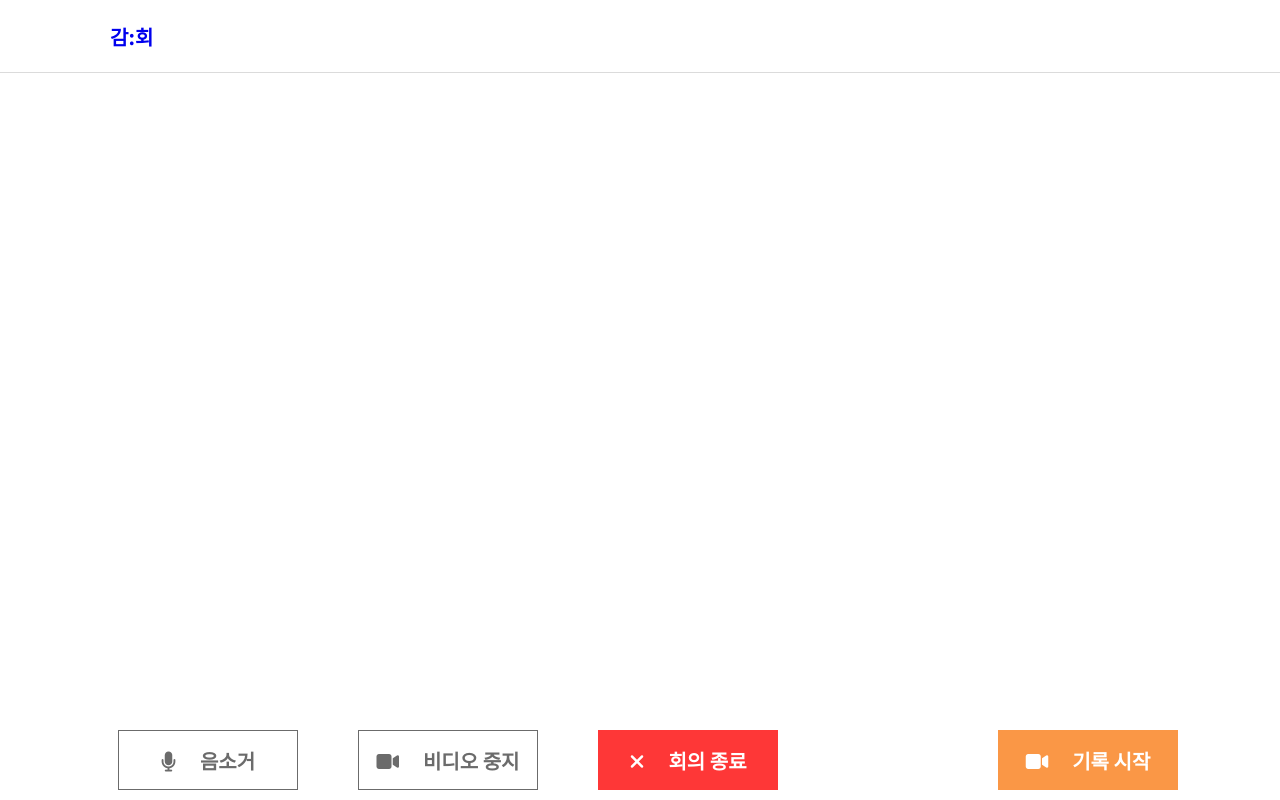
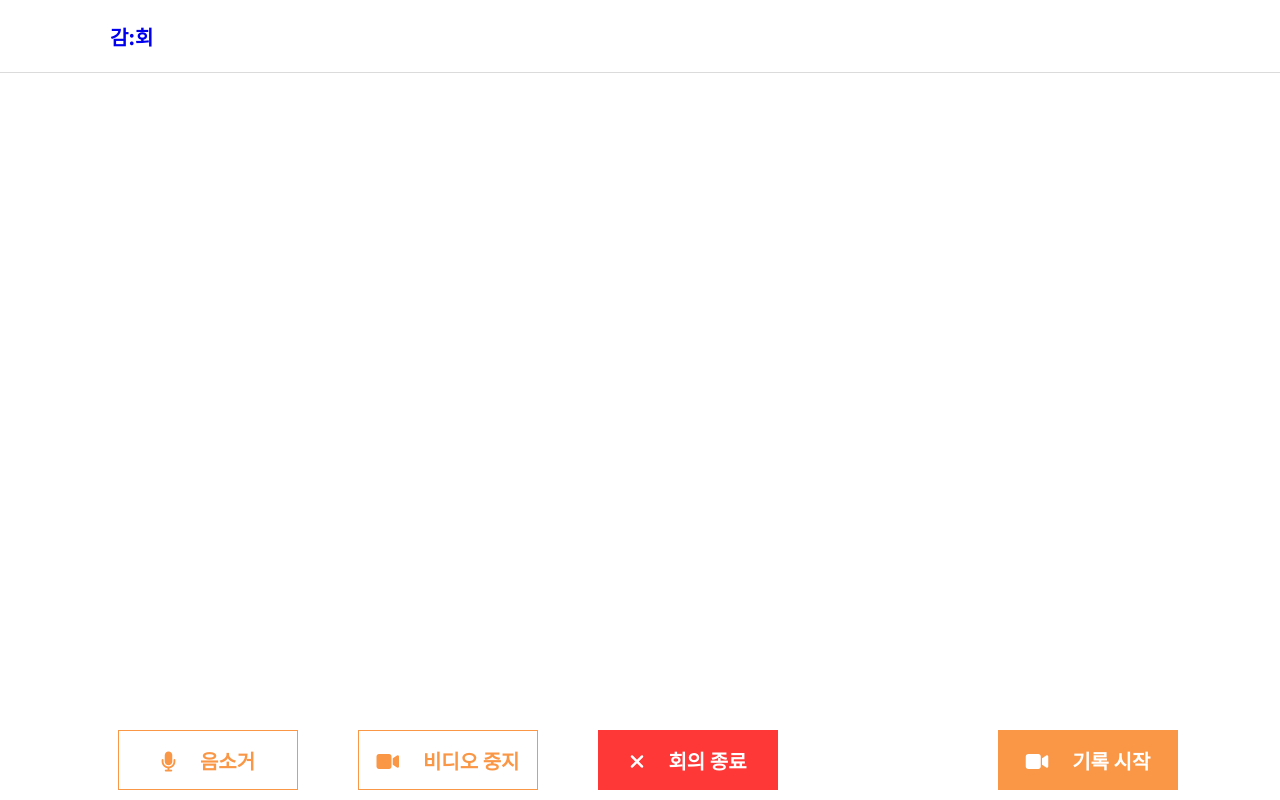
Before and after one commit to H2-won/minutes-of-sentiment-analysis, a React app in the folder src/main/minutes-of-sentiment-analysis-react/: page /meeting in a window 1280 px wide. Built offline with nearby package versions, Linux system fonts and the light colour scheme.

Commit message:
[2021.05.01] 화상 회의 기록 state 관리

```diff
--- a/src/main/minutes-of-sentiment-analysis-react/src/components/meeting/buttons/MuteToggleBtn.js
+++ b/src/main/minutes-of-sentiment-analysis-react/src/components/meeting/buttons/MuteToggleBtn.js
@@ -1,13 +1,22 @@
-import React from 'react';
-import styled from 'styled-components';
+import React, { useState } from 'react';
+import styled, { css } from 'styled-components';
 import palette from '../../../lib/styles/palette';
 
 const Button = styled.button`
   width: 180px;
   height: 60px;
   background: ${palette.white};
-  color: ${palette.gray4};
-  border: 1px solid ${palette.gray4};
+  transition: 0.3s all;
+  ${({ state }) =>
+    state
+      ? css`
+          color: ${palette.orange1};
+          border: 1px solid ${palette.orange1};
+        `
+      : css`
+          color: ${palette.red};
+          border: 1px solid ${palette.red};
+        `}
   font-weight: bold;
   font-size: 20px;
 
@@ -17,10 +26,21 @@ const Button = styled.button`
 `;
 
 function MuteToggleBtn() {
+  const [muteState, setMuteState] = useState(true);
+  const onToggleMute = () => {
+    setMuteState(!muteState);
+  };
   return (
-    <Button>
-      <i className="fas fa-microphone"></i>음소거
-      {/* <i class="fas fa-microphone-slash"></i> */}
+    <Button onClick={onToggleMute} state={muteState}>
+      {muteState ? (
+        <>
+          <i className="fas fa-microphone"></i>음소거
+        </>
+      ) : (
+        <>
+          <i className="fas fa-microphone-slash"></i>음소거 해제
+        </>
+      )}
     </Button>
   );
 }
--- a/src/main/minutes-of-sentiment-analysis-react/src/components/meeting/buttons/RecodingBtn.js
+++ b/src/main/minutes-of-sentiment-analysis-react/src/components/meeting/buttons/RecodingBtn.js
@@ -1,6 +1,6 @@
 import React, { useState } from 'react';
 import { useDispatch } from 'react-redux';
-import styled from 'styled-components';
+import styled, { css } from 'styled-components';
 import palette from '../../../lib/styles/palette';
 import { openModal } from '../../../modules/modal';
 import StartRecodingModal from '../../modal/StartRecodingModal';
@@ -9,7 +9,19 @@ import StopRecodingModal from '../../modal/StopRecodingModal';
 const Button = styled.button`
   width: 180px;
   height: 60px;
+  ${({ state }) =>
+    state === 'default'
+      ? css`
           background: ${palette.orange1};
+        `
+      : state === 'recoding'
+      ? css`
+          background: ${palette.red};
+        `
+      : css`
+          background: ${palette.gray2};
+          cursor: default;
+        `}
   color: ${palette.white};
   font-size: 20px;
   font-weight: bold;
@@ -20,29 +32,40 @@ const Button = styled.button`
 `;
 
 function RecodingBtn() {
-  const { recoding, setRecoding } = useState(false);
+  const [recodeState, setRecodeState] = useState('default');
   const dispatch = useDispatch();
-  const onStartRecoding = () => {
+  const onClickRecoding = () => {
+    if (recodeState === 'default') {
       dispatch(
         openModal('START_RECODING', StartRecodingModal, {
           title: '기록을 시작하시겠습니까?',
           okBtnText: '기록 시작',
           okBtnBackgroundColor: 'orange',
+          setRecodeState,
         }),
       );
-  };
-  const onStopRecoding = () => {
+    } else if (recodeState === 'recoding') {
       dispatch(
         openModal('STOP_RECODING', StopRecodingModal, {
           title: '기록을 종료하시겠습니까?',
           okBtnText: '기록 종료',
           okBtnBackgroundColor: 'red',
+          setRecodeState,
         }),
       );
+    }
   };
   return (
-    <Button onClick={() => onStartRecoding()}>
+    <Button onClick={onClickRecoding} state={recodeState}>
+      {recodeState === 'default' ? (
+        <>
           <i className="fas fa-video"></i>기록 시작
+        </>
+      ) : (
+        <>
+          <i className="fas fa-stop"></i>기록 종료
+        </>
+      )}
     </Button>
   );
 }
--- a/src/main/minutes-of-sentiment-analysis-react/src/components/meeting/buttons/VideoToggleBtn.js
+++ b/src/main/minutes-of-sentiment-analysis-react/src/components/meeting/buttons/VideoToggleBtn.js
@@ -1,13 +1,23 @@
-import React from 'react';
-import styled from 'styled-components';
+import React, { useState } from 'react';
+import styled, { css } from 'styled-components';
 import palette from '../../../lib/styles/palette';
 
 const Button = styled.button`
   width: 180px;
   height: 60px;
   background: ${palette.white};
-  color: ${palette.gray4};
-  border: 1px solid ${palette.gray4};
+  transition: 0.3s all;
+  ${({ state }) =>
+    state
+      ? css`
+          color: ${palette.orange1};
+          border: 1px solid ${palette.orange1};
+        `
+      : css`
+          color: ${palette.red};
+          border: 1px solid ${palette.red};
+        `}
+
   font-weight: bold;
   font-size: 20px;
 
@@ -17,10 +27,21 @@ const Button = styled.button`
 `;
 
 function VideoToggleBtn() {
+  const [videoState, setVideoState] = useState(true);
+  const onToggleVideo = () => {
+    setVideoState(!videoState);
+  };
   return (
-    <Button>
-      <i className="fas fa-video"></i>비디오 중지
-      {/* <i class="fas fa-video-slash"></i> */}
+    <Button onClick={onToggleVideo} state={videoState}>
+      {videoState ? (
+        <>
+          <i className="fas fa-video"></i>비디오 중지
+        </>
+      ) : (
+        <>
+          <i className="fas fa-video-slash"></i>비디오 시작
+        </>
+      )}
     </Button>
   );
 }
--- a/src/main/minutes-of-sentiment-analysis-react/src/components/modal/StartRecodingModal.js
+++ b/src/main/minutes-of-sentiment-analysis-react/src/components/modal/StartRecodingModal.js
@@ -48,10 +48,16 @@ const CancleBtn = styled.button`
 `;
 
 function StartRecodingModal({ ModalOff, args }) {
+  const onStartRecoding = () => {
+    args.setRecodeState('recoding');
+    ModalOff();
+  };
   return (
     <Container>
       <BtnWrapper>
-        <OkBtn color={args.okBtnBackgroundColor}>{args.okBtnText}</OkBtn>
+        <OkBtn color={args.okBtnBackgroundColor} onClick={onStartRecoding}>
+          {args.okBtnText}
+        </OkBtn>
         <CancleBtn onClick={ModalOff}>취소</CancleBtn>
       </BtnWrapper>
     </Container>
--- a/src/main/minutes-of-sentiment-analysis-react/src/components/modal/StopRecodingModal.js
+++ b/src/main/minutes-of-sentiment-analysis-react/src/components/modal/StopRecodingModal.js
@@ -48,10 +48,16 @@ const CancleBtn = styled.button`
 `;
 
 function StopRecodingModal({ ModalOff, args }) {
+  const onStopRecoding = () => {
+    args.setRecodeState('end');
+    ModalOff();
+  };
   return (
     <Container>
       <BtnWrapper>
-        <OkBtn color={args.okBtnBackgroundColor}>{args.okBtnText}</OkBtn>
+        <OkBtn color={args.okBtnBackgroundColor} onClick={onStopRecoding}>
+          {args.okBtnText}
+        </OkBtn>
         <CancleBtn onClick={ModalOff}>취소</CancleBtn>
       </BtnWrapper>
     </Container>
```
Lines whose indentation alone changed are shown as unchanged.
